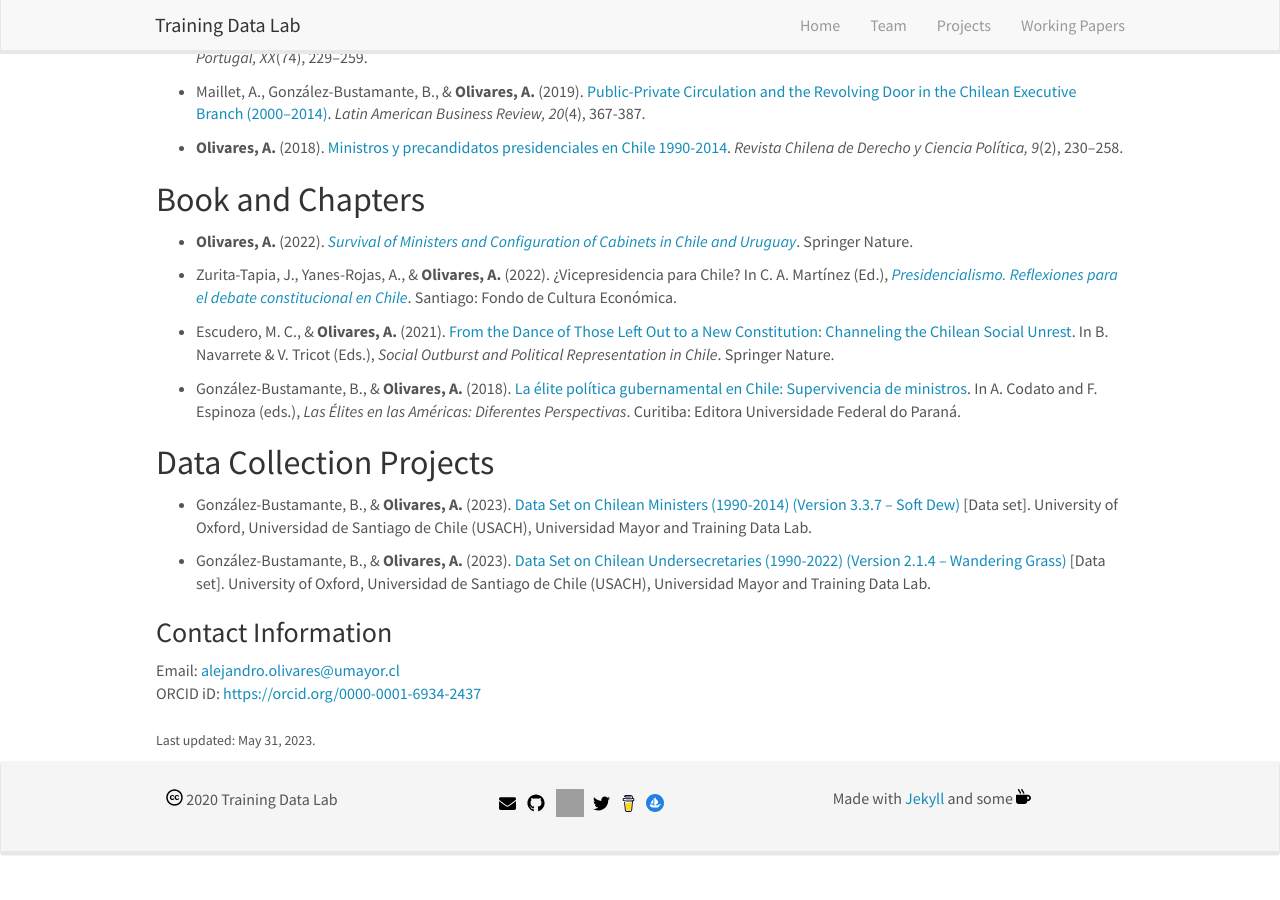
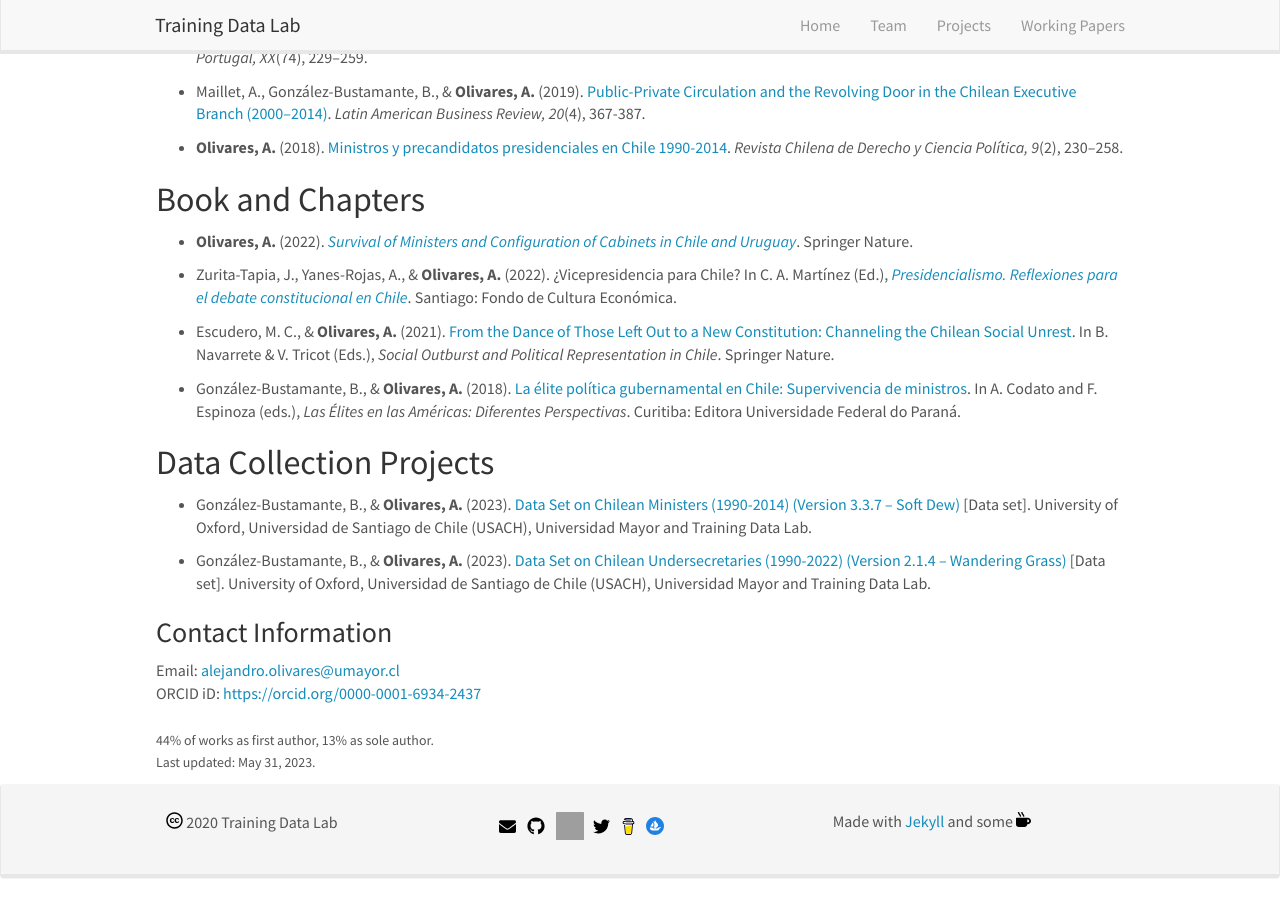
Before and after one commit to training-datalab/old-training-datalab.com, a Jekyll site: the page built from _pages/aolivares.md, in a window 1280 px wide and 900 px high, scrolled down 820 px. Built offline with Jekyll 4.4.1, drawn with Linux system fonts in a browser that asks for light colours; nearby versions of some CDN libraries; before the commit the page ends 1697 px from its top, so only the background shows below that.

Commit message:
Update aolivares.md
Co-Authored-By: Carla Cisternas <carla.cisternas@umayor.cl>

```diff
--- a/_pages/aolivares.md
+++ b/_pages/aolivares.md
@@ -62,4 +62,5 @@ ORCID iD: <a href="https://orcid.org/0000-0001-6934-2437" target="_blank">https:
 <!-- Personal website: <a href="" target="_blank"></a><br /> -->
 <!-- Institutional website: <a href="" target="_blank"></a><br /> -->
 <br />
+<small>44% of works as first author, 13% as sole author.</small><br />
 <small>Last updated: May 31, 2023.</small>
```
